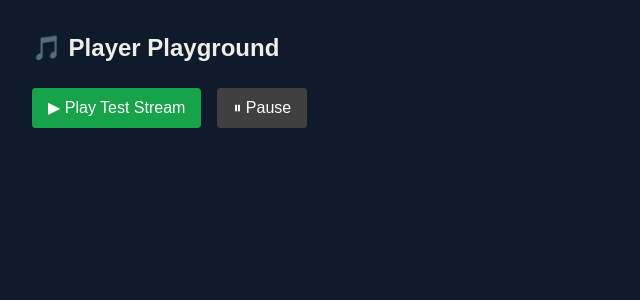
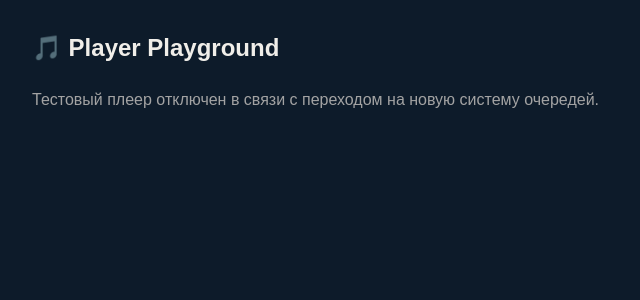
Before and after one commit to 3965820git/spotify-clone-diploma, a Next.js app in the folder frontend/: page /play in a window 1280 px wide. Shown: the top 300 px of the page, without its empty margins (0-640 px from the left). Built offline with nearby package versions, Linux system fonts and the light colour scheme; no server answers; a web font is replaced by a local one.

Commit message:
Refactor PlayClient: remove deprecated player store calls

```diff
--- a/frontend/src/app/play/play-client.tsx
+++ b/frontend/src/app/play/play-client.tsx
@@ -1,37 +1,14 @@
 'use client'
 
 import { TrackPlayer } from '@/features/player/ui/TrackPlayer'
-import { usePlayerStore } from '@/shared/lib/store/playerStore'
 
 export default function PlayClient() {
-  const setUrl = usePlayerStore((s) => s.setUrl)
-  const setPlaying = usePlayerStore((s) => s.setPlaying)
-
   return (
     <div className="p-8 space-y-6">
       <h1 className="text-2xl font-bold">🎵 Player Playground</h1>
-
-      <div className="space-x-4">
-        <button
-          className="rounded bg-green-600 px-4 py-2 text-white"
-          onClick={() => {
-            setUrl(
-              'https://cdn.bitmovin.com/content/assets/art-of-motion-dash-hls-progressive/m3u8s/f08e80da-bf1d-4e3d-8899-f0f6155f6efa-audio-only.m3u8'
-            )
-            setPlaying(true)
-          }}
-        >
-          ▶ Play Test Stream
-        </button>
-
-        <button
-          className="rounded bg-neutral-700 px-4 py-2 text-white"
-          onClick={() => setPlaying(false)}
-        >
-          ⏸ Pause
-        </button>
-      </div>
-
+      <p className="text-neutral-400">
+        Тестовый плеер отключен в связи с переходом на новую систему очередей.
+      </p>
       <TrackPlayer />
     </div>
   )
```
